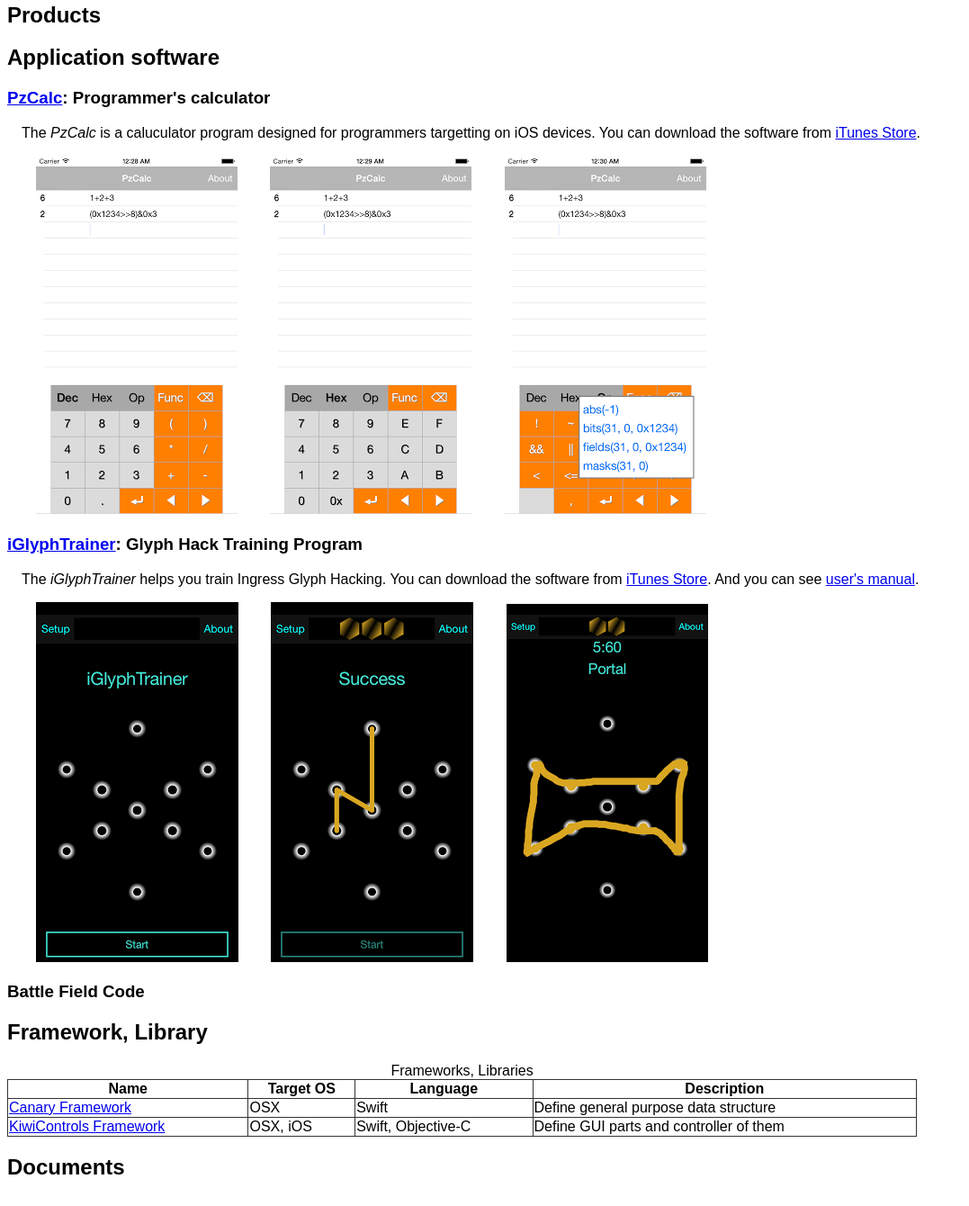
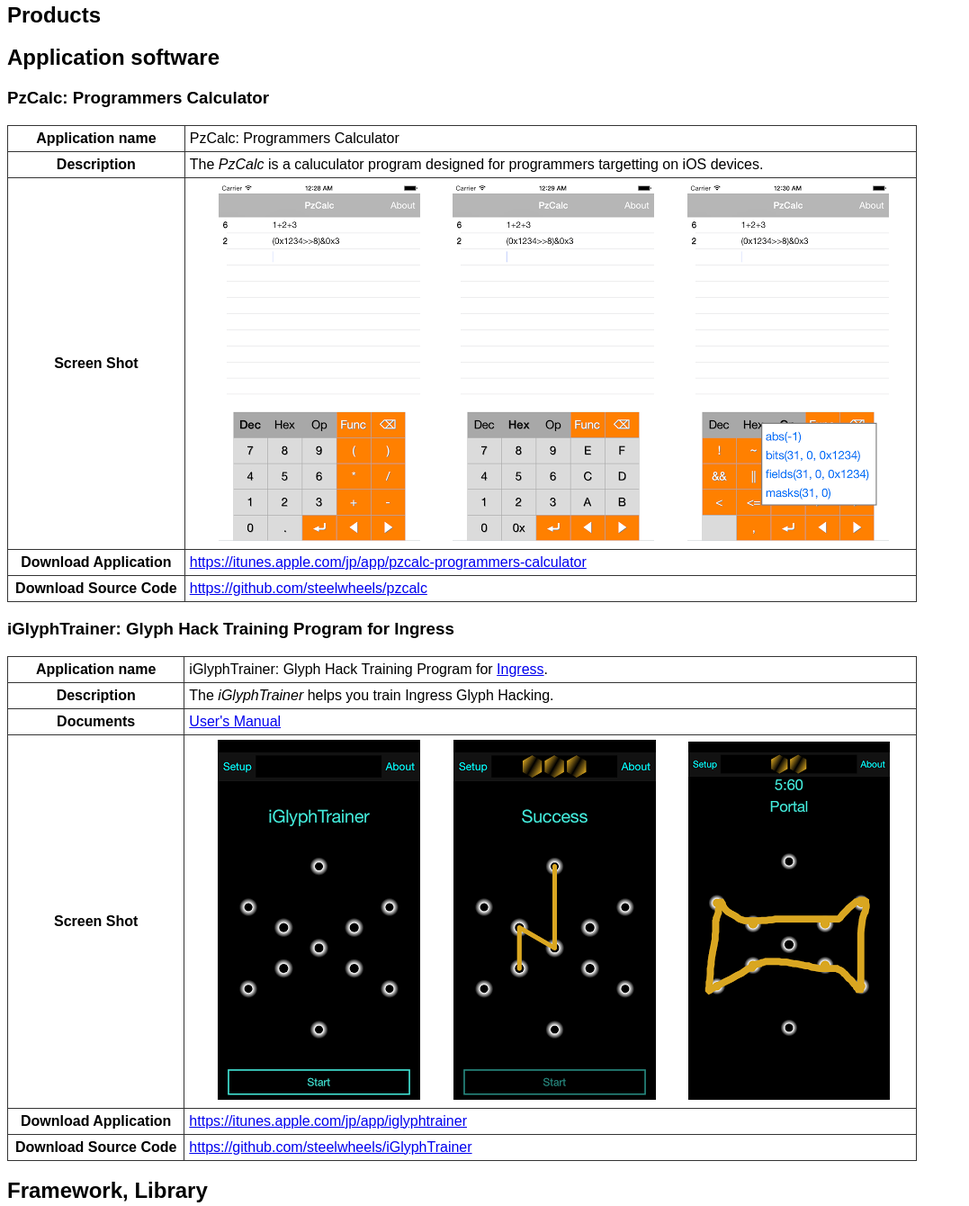
Before and after one commit to steelwheels/steelwheels.github.io, a plain HTML site: page index.html in a window 1280 px wide. Shown: the part 270-1610 px from the top of the page at 90% size, without its empty margins (0-1077 px from the left). Drawn offline with Linux system fonts and the light colour scheme.

Commit message:
doc: Update top page
o Make table for each application

```diff
--- a/base.css
+++ b/base.css
@@ -17,7 +17,8 @@ table {
 
 th, td {　/*「,（カンマ）」で区切って複数のセレクタを指定しています*/
   border-collapse: collapse;
-  border:1px solid #333;
+  border: 1px solid #333;
+  padding: 5px ;
 }
 
 img {
--- a/index.html
+++ b/index.html
@@ -24,24 +24,78 @@
   <section>
     <h1>Products</h1>
     <h2>Application software</h2>
-      <h3><a href="https://itunes.apple.com/jp/app/pzcalc-programmers-calculator/id934828339?mt=8">PzCalc</a>: Programmer's calculator</h3>
-        <p>The <em>PzCalc</em> is a caluculator program designed for programmers targetting on iOS devices.
-          You can download the software from
-          <a href="https://itunes.apple.com/jp/app/pzcalc-programmers-calculator/id934828339?mt=8">iTunes Store</a>.
-        </p>
+      <h3>PzCalc: Programmers Calculator</h3>
+      <table width="80%">
+        <tr>
+          <th>Application name</th>
+          <td>PzCalc: Programmers Calculator</td>
+        </tr>
+        <tr>
+          <th>Description</th>
+          <td>The <em>PzCalc</em> is a caluculator program designed for programmers targetting on iOS devices.</td>
+        </tr>
+        <tr>
+          <th>Screen Shot</th>
+          <td>
             <img src="Products/PzCalc/iPhone6-Dec.png" alt="PzCalc:Decimal Keyboard"/>
             <img src="Products/PzCalc/iPhone6-Hex.png" alt="PzCalc:Hex Keyboard"/>
             <img src="Products/PzCalc/iPhone6-Func.png" alt="PzCalc:Function Keyboard"/>
-      <h3><a href="https://itunes.apple.com/jp/app/iglyphtrainer-inguresugurifuhakku/id1007405158?mt=8">iGlyphTrainer</a>: Glyph Hack Training Program</h3>
-        <p>The <em>iGlyphTrainer</em> helps you train Ingress Glyph Hacking.
-          You can download the software from
-          <a href="https://itunes.apple.com/jp/app/iglyphtrainer-training-program/id1007405158?mt=8">iTunes Store</a>.
-          And you can see <a href="https://sites.google.com/site/steelwheelsproject/home/products/iglyphhacktrainer">user's manual</a>.
-        </p>
+          </td>
+        </tr>
+        <tr>
+          <th>Download Application</th>
+          <td>
+            <a href="https://itunes.apple.com/jp/app/pzcalc-programmers-calculator/id934828339?mt=8">
+              https://itunes.apple.com/jp/app/pzcalc-programmers-calculator
+            </a>
+          </td>
+        </tr>
+        <tr>
+          <th>Download Source Code</th>
+          <td>
+            <a href="https://github.com/steelwheels/pzcalc">https://github.com/steelwheels/pzcalc</a>
+          </td>
+        </tr>
+      </table>
+
+      <h3>iGlyphTrainer: Glyph Hack Training Program for Ingress</h3>
+      <table width="80%">
+        <tr>
+          <th>Application name</th>
+          <td>iGlyphTrainer: Glyph Hack Training Program for <a href="https://www.ingress.com">Ingress</a>.</td>
+        </tr>
+        <tr>
+          <th>Description</th>
+          <td>The <em>iGlyphTrainer</em> helps you train Ingress Glyph Hacking.</td>
+        </tr>
+        <tr>
+          <th>Documents</th>
+          <td><a href="https://sites.google.com/site/steelwheelsproject/home/products/iglyphhacktrainer">User's Manual</a></td>
+        </tr>
+        <tr>
+          <th>Screen Shot</th>
+          <td>
             <img src="Products/iGlyphTrainer/iGlyphTrainer-Start.png" alt="iGlyphTrainer:Start"/>
             <img src="Products/iGlyphTrainer/iGlyphTrainer-Training-1.png" alt="iGlyphTrainer:Training 1"/>
             <img src="Products/iGlyphTrainer/iGlyphTrainer-Training-2.png" alt="iGlyphTrainer:Training 2"/>
-      <h3>Battle Field Code</h3>
+          </td>
+        </tr>
+        <tr>
+          <th>Download Application</th>
+          <td>
+            <a href="https://itunes.apple.com/jp/app/iglyphtrainer-inguresugurifuhakku/id1007405158?mt=8">
+              https://itunes.apple.com/jp/app/iglyphtrainer
+            </a>
+          </td>
+        </tr>
+        <tr>
+          <th>Download Source Code</th>
+          <td>
+            <a href="https://github.com/steelwheels/iGlyphTrainer">https://github.com/steelwheels/iGlyphTrainer</a>
+          </td>
+        </tr>
+      </table>
+
     <h2>Framework, Library</h2>
       <table width="80%">
         <caption>
```
Lines whose indentation alone changed are shown as unchanged.
